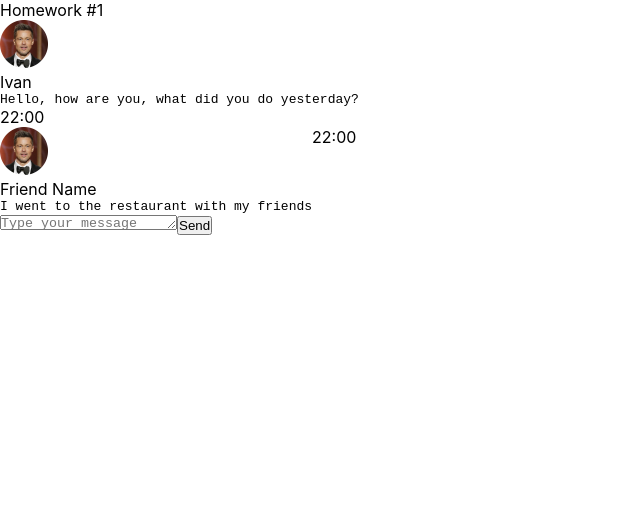
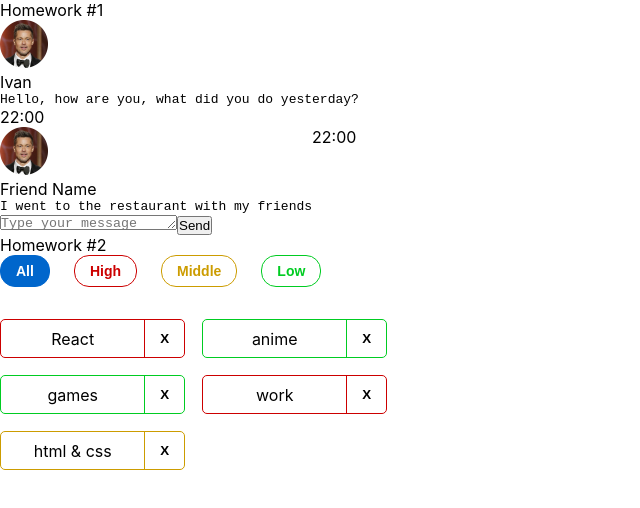
Before and after one commit to zatsarna/Autotests, a React (Create React App) app: page / in a window 1280 px wide. Shown: the top 508 px of the page, without its empty margins (0-640 px from the left). Built offline with nearby package versions, Linux system fonts and the light colour scheme.

Commit message:
homework2

```diff
--- a/src/s1-main/App.tsx
+++ b/src/s1-main/App.tsx
@@ -1,13 +1,14 @@
 import React from 'react'
 import s from './App.module.css'
 import HW1 from '../s2-homeworks/hw01/HW1'
+import HW2 from '../s2-homeworks/hw02/HW2';
 
 function App() {
     return (
         <div className={s.App}>
             <HW1/>
             {/*раскомментировать по ходу выполнения*/}
-            {/*<HW2/>*/}
+            <HW2/>
             {/*<HW3/>*/}
             {/*<HW4/>*/}
 
--- a/src/s2-homeworks/hw02/HW2.tsx
+++ b/src/s2-homeworks/hw02/HW2.tsx
@@ -12,21 +12,23 @@ import s2 from '../../s1-main/App.module.css'
 * 7 - в файле Affairs.tsx дописать типизацию пропсов
 * 8 - в файле Affairs.tsx дописать логику функций setAll, setHigh, setMiddle, setLow
 * 9 - в файле Affair.tsx дописать типизацию пропсов
+*
 * 10 - в файле Affair.tsx дописать функции deleteCallback и использовать
+*
 * 11 - в файле Affair.tsx отобразить приходящие данные
 * */
 
 // types
-export type AffairPriorityType = any // need to fix any
+export type AffairPriorityType = 'low' | 'high' | 'middle'
 export type AffairType = {
-    _id: any // need to fix any
-    name: any // need to fix any
+    _id: number
+    name: string
     priority: AffairPriorityType
 }
 export type FilterType = 'all' | AffairPriorityType
 
 // constants
-const defaultAffairs: any = [ // need to fix any
+const defaultAffairs: AffairType[] = [
     {_id: 1, name: 'React', priority: 'high'}, // студенты могут изменить содержимое name и количество элементов в массиве, ...priority не менять!
     {_id: 2, name: 'anime', priority: 'low'},
     {_id: 3, name: 'games', priority: 'low'},
@@ -35,27 +37,30 @@ const defaultAffairs: any = [ // need to fix any
 ]
 
 // pure helper functions
-export const filterAffairs = (affairs: any, filter: any): any => { // need to fix any
+export const filterAffairs = (affairs: AffairType[], filter: FilterType) => {
     //если пришел фильтр "all"...может нам вообще не фильтровать, а вернуть все?
     //а вот если пришло другое значение...
-
-    return affairs // need to fix
+    if (filter === 'all') {
+        return affairs
+    } else {
+        return affairs.filter(el => el.priority === filter)
+    }
 }
-export const deleteAffair = (affairs: any, _id: any): any => { // need to fix any
-    // need to fix
+export const deleteAffair = (affairs: AffairType[], _id: number): AffairType[] => {
     // отбрасывай при помощи метода filter лишних affairs
+    affairs=affairs.filter(el =>el._id!==_id)
     return affairs
 }
 
-function HW2() {
-    const [affairs, setAffairs] = useState<any>(defaultAffairs) // need to fix any
+export function HW2() {
+    const [affairs, setAffairs] = useState<AffairType[]>(defaultAffairs)
     const [filter, setFilter] = useState<FilterType>('all')
 
     const filteredAffairs = filterAffairs(affairs, filter)
-    const deleteAffairCallback = (_id: any) => { // need to fix any
-        // need to fix
+    const deleteAffairCallback = (_id: number) => {
         // это просто функция стрелочник-она засетает, то что сделает deleteAffair
         // setAffairs(вызываю функцию(передаю аргументы))
+        setAffairs(deleteAffair(affairs,_id))
     }
 
     return (
--- a/src/s2-homeworks/hw02/affairs/Affairs.tsx
+++ b/src/s2-homeworks/hw02/affairs/Affairs.tsx
@@ -4,25 +4,25 @@ import {AffairType, FilterType} from '../HW2'
 import s from './Affairs.module.css'
 
 type AffairsPropsType = {
-    data: any // need to fix any
-    setFilter: any  //(filter: FilterType) => void -запоминай, как типизируется useState
-    deleteAffairCallback: any  //не забывай, что функция сюда приехала не пустой
+    data: AffairType[]
+    setFilter: (filter: FilterType) => void //запоминай, как типизируется useState
+    deleteAffairCallback: (_id:number)=>void
     filter: FilterType
 }
 
 function Affairs(props: AffairsPropsType) {
     const setAll = () => {
-        // need to fix
-        //пропс.setFilter('all')
+
+       props.setFilter('all')
     }
     const setHigh = () => {
-        // need to fix
+        props.setFilter('high')
     }
     const setMiddle = () => {
-        // need to fix
+        props.setFilter('middle')
     }
     const setLow = () => {
-        // need to fix
+        props.setFilter('low')
     }
 
     const cnAll = s.button + ' ' + s.all + (props.filter === 'all' ? ' ' + s.active : '')
--- a/src/s2-homeworks/hw02/affairs/affair/Affair.tsx
+++ b/src/s2-homeworks/hw02/affairs/affair/Affair.tsx
@@ -1,20 +1,20 @@
 import React from 'react'
-import { AffairType } from '../../HW2'
+import {AffairType} from '../../HW2'
 import s from './Affair.module.css'
 import s2 from '../Affairs.module.css'
 
 type AffairPropsType = {
     // key не нужно типизировать
     affair: AffairType
-    deleteAffairCallback: any // need to fix any
+    deleteAffairCallback: (_id: number) => void
 }
 
 function Affair(props: AffairPropsType) {
     const deleteCallback = () => {
-        // need to fix
+
         // пропс.функция(мне нужен _id)
+        return props.deleteAffairCallback(props.affair._id)
         // давайте проследим боевой путь это функции, или как она будет всплывать:
-        // открывай в нескольких окнах и следи:
         // отсюда она всплывет в компоненту Affairs вместе с _id ->
         // далее из Affairs всплывет в HW2->
         // в HW2 находим deleteAffairCallback- это и есть наш клиент ->
@@ -31,25 +31,23 @@ function Affair(props: AffairPropsType) {
             className={affairClass}
         >
             <div id={'hw2-name-' + props.affair._id} className={nameClass}>
-                {/*создаёт студент*/}
-                {/* ПРОПС.ВЫВОДИМ ИМЯ*/}
-                {/**/}
+
+                {props.affair.name}
+
             </div>
             <div id={'hw2-priority-' + props.affair._id} hidden>
-                {/*создаёт студент*/}
 
-                {/**/}
+                {props.affair.priority}
+
             </div>
 
             <button
                 id={'hw2-button-delete-' + props.affair._id}
                 className={buttonClass}
-                // need to fix
                 //ОНКЛИК={ФУНКЦИЯ}
+                onClick={deleteCallback}
             >
-                {/*текст кнопки могут изменить студенты*/}
                 X
-                {/**/}
             </button>
         </div>
     )
```
Also changed, not shown: package.json (+7 -7 lines), 2 other files (tests, documents, lock files or other folders).
